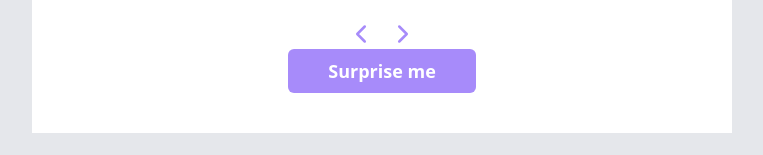
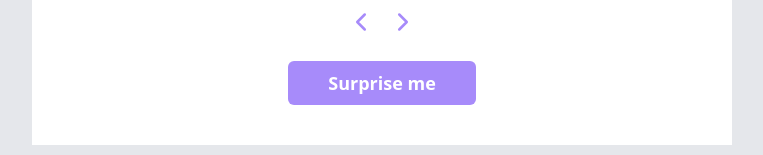
Before and after one commit to RiteshTiwari-2003/testimonial-slider, a React (Create React App) app: page / in a window 1280 px wide. Shown: the part 502-657 px from the top of the page, without its empty margins (258-1021 px from the left). Built offline with nearby package versions, Linux system fonts and the light colour scheme.

Commit message:
this is my two hundred ninty commit

```diff
--- a/src/components/Testimonial.js
+++ b/src/components/Testimonial.js
@@ -36,7 +36,7 @@ const Testimonial = (props) => {
             <button onClick={leftShiftHandler} className="cursor-pointer hover:text-violet-500"><FiChevronLeft/></button>
             <button onClick={rightShiftHandler} className="cursor-pointer hover:text-violet-500"><FiChevronRight/></button>
         </div>
-        <div>
+        <div className="mt-6">
             <button onClick={surpriseClickHandler} className="bg-violet-400 hover:bg-violet-500 transition-all duration-200 cursor-pointer px-10 py-2 rounded-md font-bold text-white text-lg">
                 Surprise me
             </button>
```
